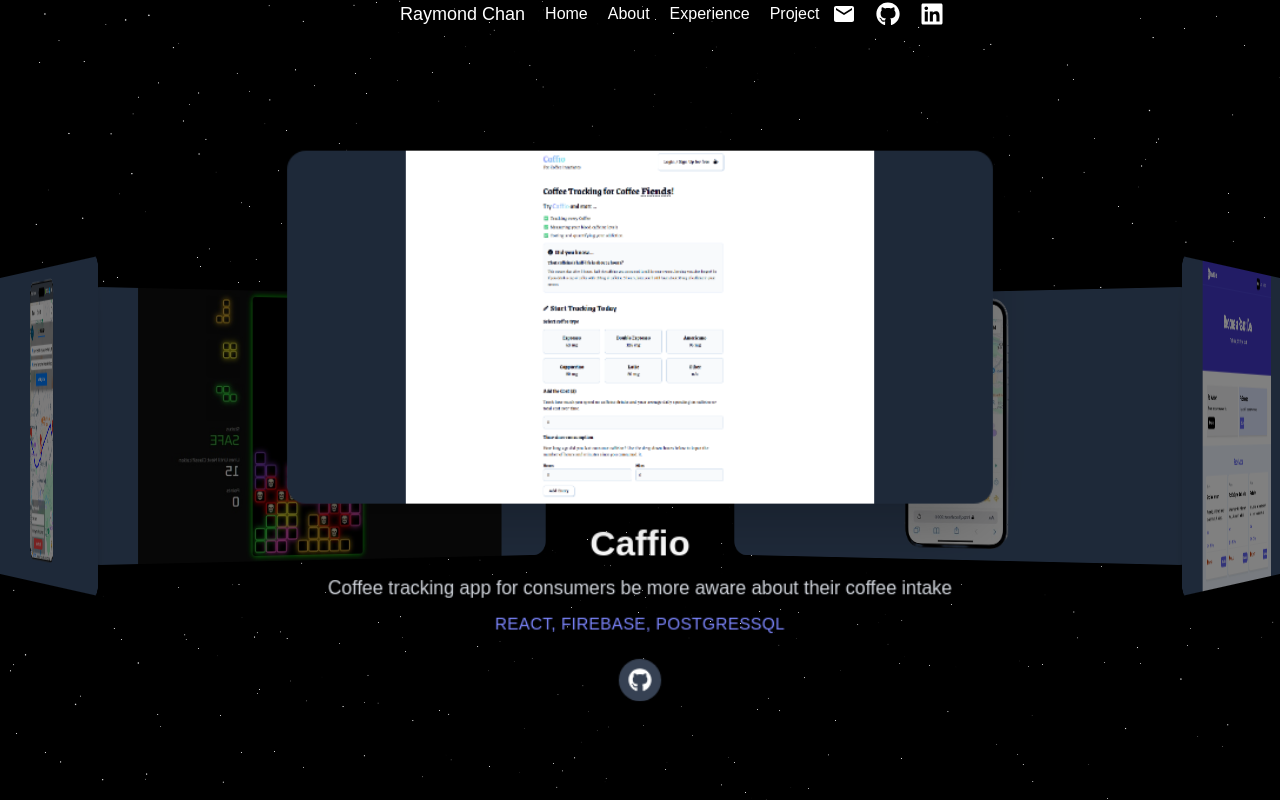
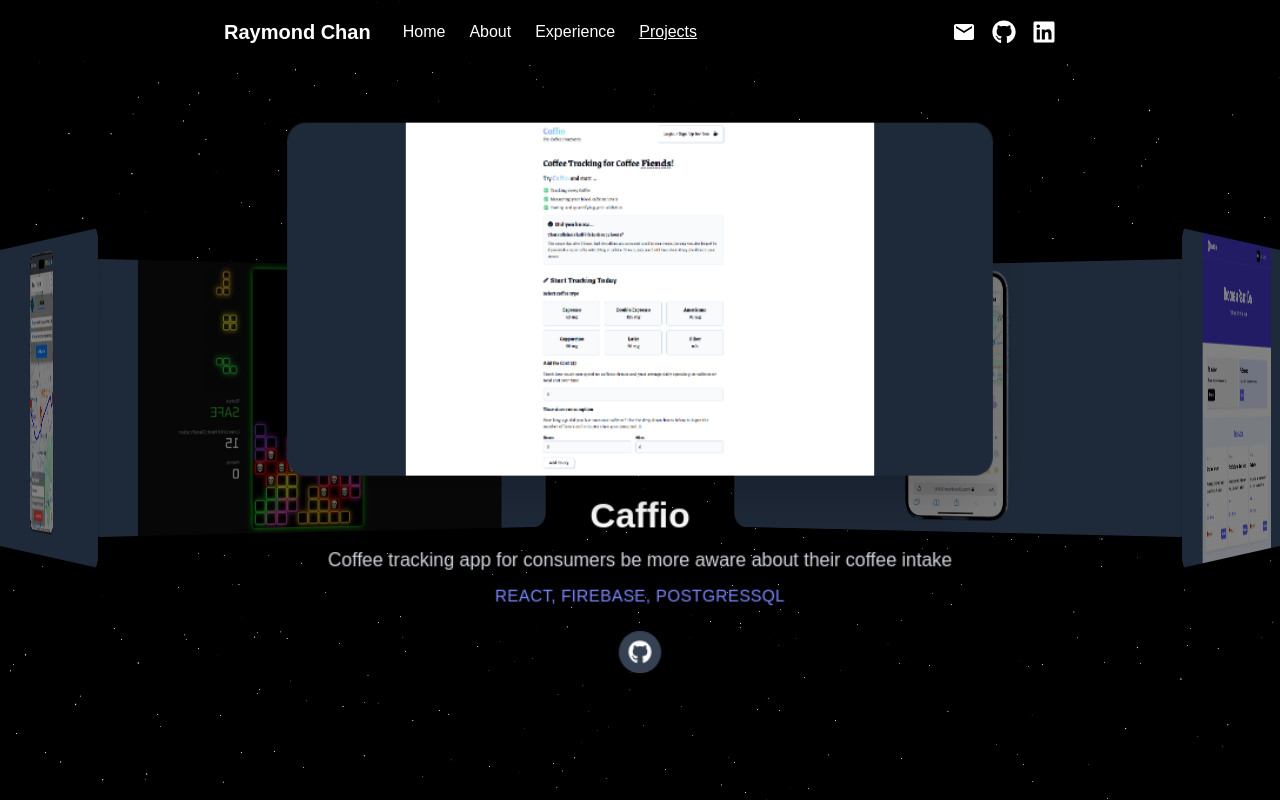
Before and after one commit to RaymondC-tech/portfolio, a Next.js app: page /projects in a window 1280 px wide. Built offline with nearby package versions, Linux system fonts and the light colour scheme; a web font is replaced by a local one.

Commit message:
fix navbar + mobile version of it

```diff
--- a/src/components/experience/ExperienceItem.tsx
+++ b/src/components/experience/ExperienceItem.tsx
@@ -30,7 +30,7 @@
       {/*left collumn */}
       {isLeft ? (
         <motion.div {...slideProps} className='flex justify-center pr-4'>
-          <div className="relative border border-white border-5 rounded-3xl px-[2vw] py-[2vh] w-1/2 transform transition duration-300 ease-in-out hover:scale-105 hover:bg-gray-700">
+          <div className="relative border-white border-5 rounded-3xl px-[2vw] py-[2vh] w-1/2 transform transition duration-300 ease-in-out hover:scale-105 bg-black/50 backdrop-blur-sm ">
 
             {/*arrow */}
             <div className="absolute top-1/2 right-0 transform translate-x-8 -translate-y-1/2">
@@ -70,7 +70,7 @@
       viewport={{once: true, amount: 0.5}}
       transition={{duration: 0.6, delay: 0.2}}
 
-      className=" relative flex justify-center items-center z-20 border rounded-full border-4">
+      className=" relative flex justify-center items-center z-20 rounded-full border-4">
       <Image
           src={exp.imageSrc}
           alt={exp.title}
@@ -78,13 +78,13 @@
           height={130}
           className=" rounded-full"
         />
-          <span className={`whitespace-nowrap flex absolute top-1/2 transform -translate-y-1/2 text-lg text-white
+          <span className={`whitespace-nowrap flex absolute top-1/2 transform -translate-y-1/2 text-3xl text-white font-bold
             ${isLeft ? 'translate-x-100' : '-translate-x-100'}`}> {exp.date}</span>
       </motion.div>
       {/*right collumn */}
       <div className="flex justify-center pl-4">
         {!isLeft && (
-          <motion.div {...slideProps} className="relative border border-white border-5 rounded-3xl px-[2vw] py-[2vh] w-1/2 transform transition duration-300 ease-in-out hover:scale-105 hover:bg-gray-700">
+          <motion.div {...slideProps} className="relative border-5 border-white rounded-3xl px-[2vw] py-[2vh] w-1/2 transform transition duration-300 ease-in-out hover:scale-105 bg-black/50 backdrop-blur-sm">
             {/* arrow */}
             <div className="absolute top-1/2 left-0 transform -translate-x-8 -translate-y-1/2">
               <MdArrowLeft className="text-white text-5xl"/>
--- a/src/components/layout/Navbar.tsx
+++ b/src/components/layout/Navbar.tsx
@@ -1,67 +1,155 @@
 'use client'
-
-import React from 'react'
+import React, { useState } from 'react'
 import Link from 'next/link'
 import { MdEmail } from "react-icons/md";
-import { FaGithub } from "react-icons/fa";
-import { FaLinkedin } from "react-icons/fa";
+import { FaGithub, FaLinkedin, FaBars, FaTimes } from "react-icons/fa";
 import { useIntro } from '@/components'
 import { usePathname } from 'next/navigation'
 
-const Navbar = () => {
+const Navbar: React.FC = () => {
+  const { introDone } = useIntro()
+  const pathname = usePathname()
 
-  const { introDone } = useIntro();
-  const pathname = usePathname();
-
+  // Determine if we should show the nav (e.g., hide on home until introDone)
   const showNav = pathname !== '/' || introDone
 
+  // Mobile menu state
+  const [mobileOpen, setMobileOpen] = useState(false)
+
+  // Helper to detect active link
+  const isActive = (href: string) => {
+    // exact match or startsWith logic as needed
+    return pathname === href
+  }
+
+  // Links array for easier mapping
+  const navLinks: { name: string; href: string }[] = [
+    { name: 'Home', href: '/' },
+    { name: 'About', href: '/about' },
+    { name: 'Experience', href: '/experience' },
+    { name: 'Projects', href: '/projects' },
+  ]
+
   return (
-    <nav className = {`top-0 flex-wrap flex justify-between items-center z-50 top-0 mx-100 transition-opacity duration-500 ease-in-out
-      ${showNav ? `opacity-100 pointer-events-auto` : `opacity-0 pointer-events-none`}`}>
-
-      {/* left half*/}
-      <ul className="flex items-center gap-5"
-          aria-label="Main navigation"
+    <nav
+      className={`
+        fixed top-0 left-0 w-full z-50
+        bg-black/70 backdrop-blur-sm
+        transition-opacity duration-500 ease-in-out
+        ${showNav ? 'opacity-100 pointer-events-auto' : 'opacity-0 pointer-events-none'}
+      `}
     >
-        <li>
-          <Link href="/" className="text-white text-lg hover:underline font-weight: 700">
+      {/* Container: max width, centered */}
+      <div className="max-w-4xl mx-auto px-4 sm:px-6 lg:px-8">
+        <div className="flex items-center justify-between h-16">   {/* All cuase of the justify-between that pushes first element ot left and right element all the way to right */}
+          {/* Left: Brand + desktop links */}
+          <div className="flex items-center">
+            {/* Brand */}
+            <Link href="/" className="text-white text-xl font-bold whitespace-nowrap">
               Raymond Chan
             </Link>
-        </li>
-        <li>
-          <Link href="/" className="text-white hover:underline">
-            Home
+
+            {/* Desktop menu: hidden on small */}
+            <ul className="hidden sm:flex sm:ml-8 sm:space-x-6 whitespace-nowrap"> {/* space-x-6 adds left margin to every element after the first*/}
+              {navLinks.map((link) => (
+                <li key={link.href}>
+                  <Link
+                    href={link.href}
+                    className={`
+                      text-white hover:underline
+                      ${isActive(link.href) ? 'underline text-cyan-400' : ''}
+                    `}
+                  >
+                    {link.name}
                   </Link>
                 </li>
-          <Link href="/about" className="text-white hover:underline">
-            About
-          </Link>
-        <li>
-          <Link href="/experiences" className='text-white hover:underline'>
-            Experience
+              ))}
+            </ul>
+          </div>
+
+          {/* Right: social icons or mobile menu button */}
+          <div className="flex items-center">
+            {/* Desktop icons */}
+            <div className="hidden sm:flex sm:space-x-4">
+              <a href="mailto:raymondch49@gmail.com" aria-label="Email">
+                <MdEmail className="w-6 h-6 text-white hover:text-cyan-400" />
+              </a>
+              <a
+                href="https://github.com/RaymondC-tech"
+                target="_blank"
+                rel="noopener noreferrer"
+                aria-label="GitHub"
+              >
+                <FaGithub className="w-6 h-6 text-white hover:text-cyan-400" />
+              </a>
+              <a
+                href="https://www.linkedin.com/in/rchan49/"
+                target="_blank"
+                rel="noopener noreferrer"
+                aria-label="LinkedIn"
+              >
+                <FaLinkedin className="w-6 h-6 text-white hover:text-cyan-400" />
+              </a>
+            </div>
+
+            {/* Mobile menu button: shown on small screens */}
+            <button
+              className="sm:hidden inline-flex items-center justify-center p-2 text-white hover:text-cyan-400"
+              onClick={() => setMobileOpen((o) => !o)}
+              aria-label="Toggle navigation menu"
+            >
+              {mobileOpen ? <FaTimes className="w-6 h-6" /> : <FaBars className="w-6 h-6" />}
+            </button>
+          </div>
+        </div>
+      </div>
+
+      {/*Mobile dropdown menuy if open */}
+      { mobileOpen && (
+        <div className="sm:hidden bg-black/80 backdrop-blur-sm">
+          <ul className='px-4 pt-2 pb-4 space-y-2'>
+            { navLinks.map((link) => (
+              <li key={link.href}>
+                <Link
+                  href={link.href}
+                  className={`
+                    block text-white py-1
+                    ${isActive(link.href) ? 'underline text-cyan-400' : 'hover: underline'}
+                    `}
+                  onClick={() => setMobileOpen(false)} //close it
+                >
+                  {link.name}
                 </Link>
               </li>
-
-        <li>
-          <Link href="/projects" className="text-white hover:underline">
-            Project
-          </Link>
-
+            ))}
+            <li className="pt-2 border-t border-gray-700">
+              <div className="flex space-x-4 mt-2">
+                <a href="mailto:raymondch49@gmail.com" aria-label="Email">
+                  <MdEmail className="w-6 h-6 text-white hover:text-cyan-400" />
+                </a>
+                <a
+                  href="https://github.com/RaymondC-tech"
+                  target="_blank"
+                  rel="noopener noreferrer"
+                  aria-label="GitHub"
+                >
+                  <FaGithub className="w-6 h-6 text-white hover:text-cyan-400" />
+                </a>
+                <a
+                  href="https://www.linkedin.com/in/rchan49/"
+                  target="_blank"
+                  rel="noopener noreferrer"
+                  aria-label="LinkedIn"
+                >
+                  <FaLinkedin className="w-6 h-6 text-white hover:text-cyan-400" />
+                </a>
+              </div>
             </li>
           </ul>
-
-      {/* Right half*/}
-      <div className = "w-1/10 flex gap-5">
-        <a href="mailto:raymondch49@gmail.com">
-          <MdEmail className="w-6 h-6" />
-        </a>
-        <a href="https://github.com/RaymondC-tech" target="_blank" rel="noopenber nopreferrer">
-          <FaGithub className="w-6 h-6"/>
-        </a>
-        <a href="https://www.linkedin.com/in/rchan49/" target="_blank" rel="noopener nopreferrer">
-          <FaLinkedin className="w-6 h-6"/>
-        </a>
+          <div>
           </div>
+        </div>
+      )}
     </nav>
   )
 }
```
Lines whose indentation alone changed are shown as unchanged.
